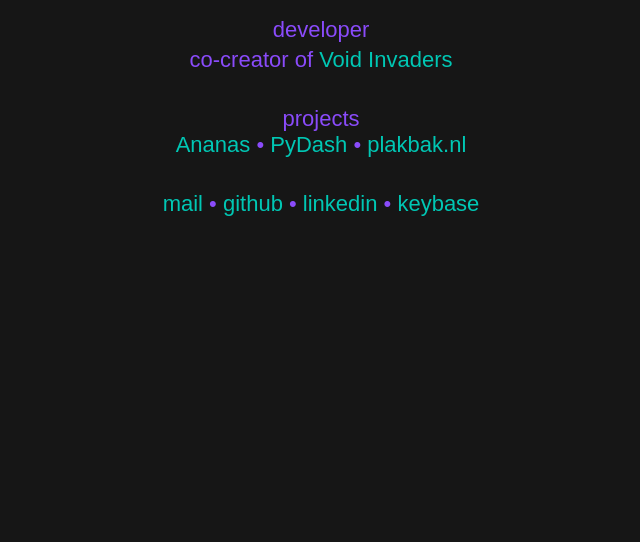
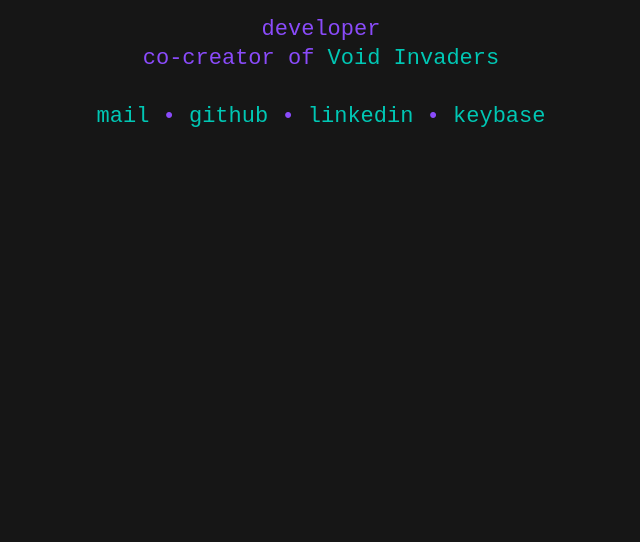
Before and after one commit to InputUsername/website, a plain HTML site: page index.html in a window 1280 px wide. Shown: the part 258-800 px from the top of the page, without its empty margins (319-959 px from the left). Drawn offline with Linux system fonts and the light colour scheme.

Commit message:
Remove projects and change font

```diff
--- a/index.html
+++ b/index.html
@@ -16,14 +16,6 @@
 			<p>co-creator of <a href="http://store.steampowered.com/app/391170/Void_Invaders/">Void Invaders</a></p>
 		</div>
 		<div class="section">
-			<p>projects</p>
-			<ul class="hor" id="projects">
-				<li><a href="https://github.com/Fruitscale/Ananas">Ananas</a> &bull;</li>
-				<li><a href="https://github.com/RUGSoftEng/2018-PyDash.io">PyDash</a> &bull;</li>
-				<li><a href="https://plakbak.nl">plakbak.nl</a></li>
-			</ul>
-		</div>
-		<div class="section">
 			<ul class="hor" id="links">
 				<li><a href="mailto:koen.bolhuis@gmail.com">mail</a> &bull;</li>
 				<li><a href="https://github.com/InputUsername">github</a> &bull;</li>
--- a/s.css
+++ b/s.css
@@ -6,7 +6,7 @@ html, body, h1, div, p, a, ul, li {
 html, body {
 	text-align: center;
 
-	font-family: sans-serif;
+	font-family: monospace;
 	font-size: 22px;
 	font-weight: normal;
 
@@ -16,7 +16,6 @@ html, body {
 
 a, a:link, a:visited {
 	color: #00c7b4;
-	font-weight: normal;
 	text-decoration: none;
 }
 
```
